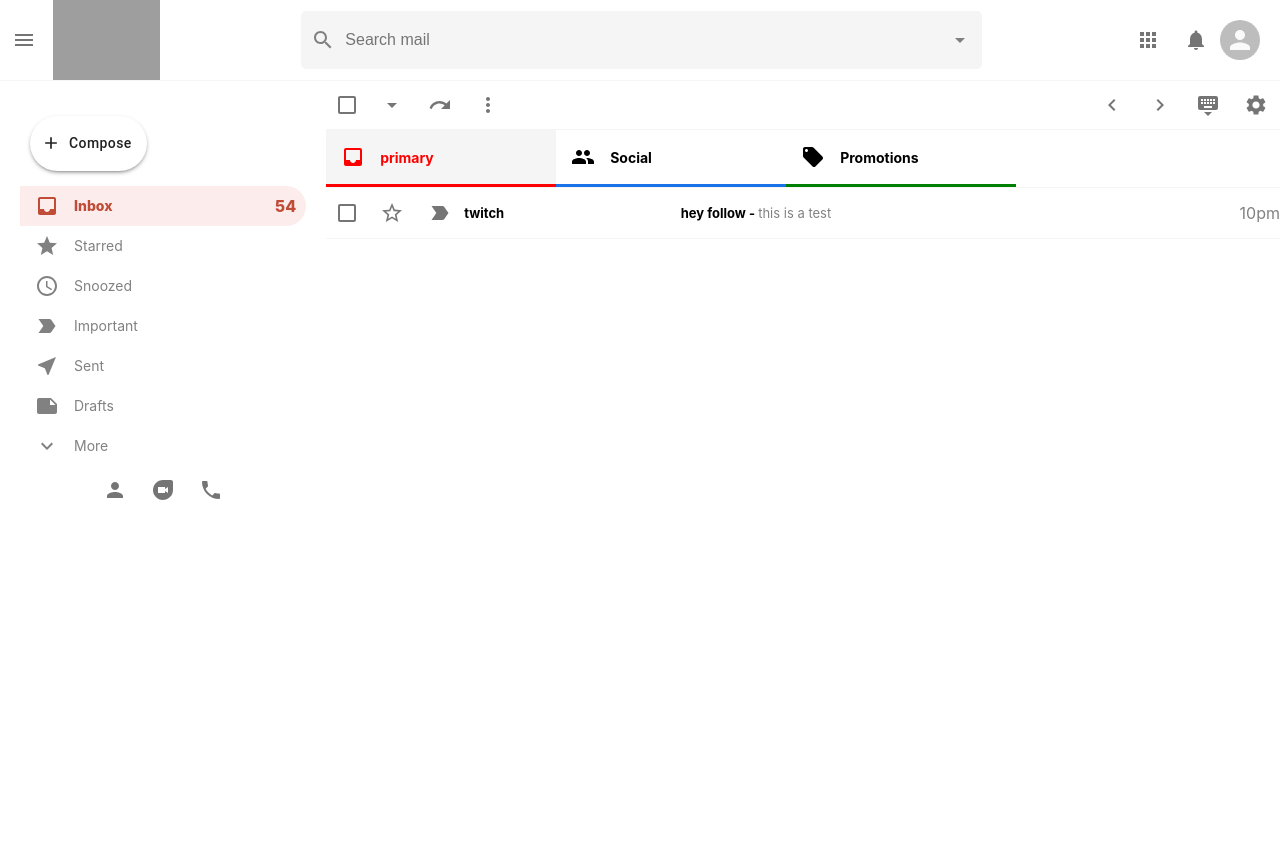
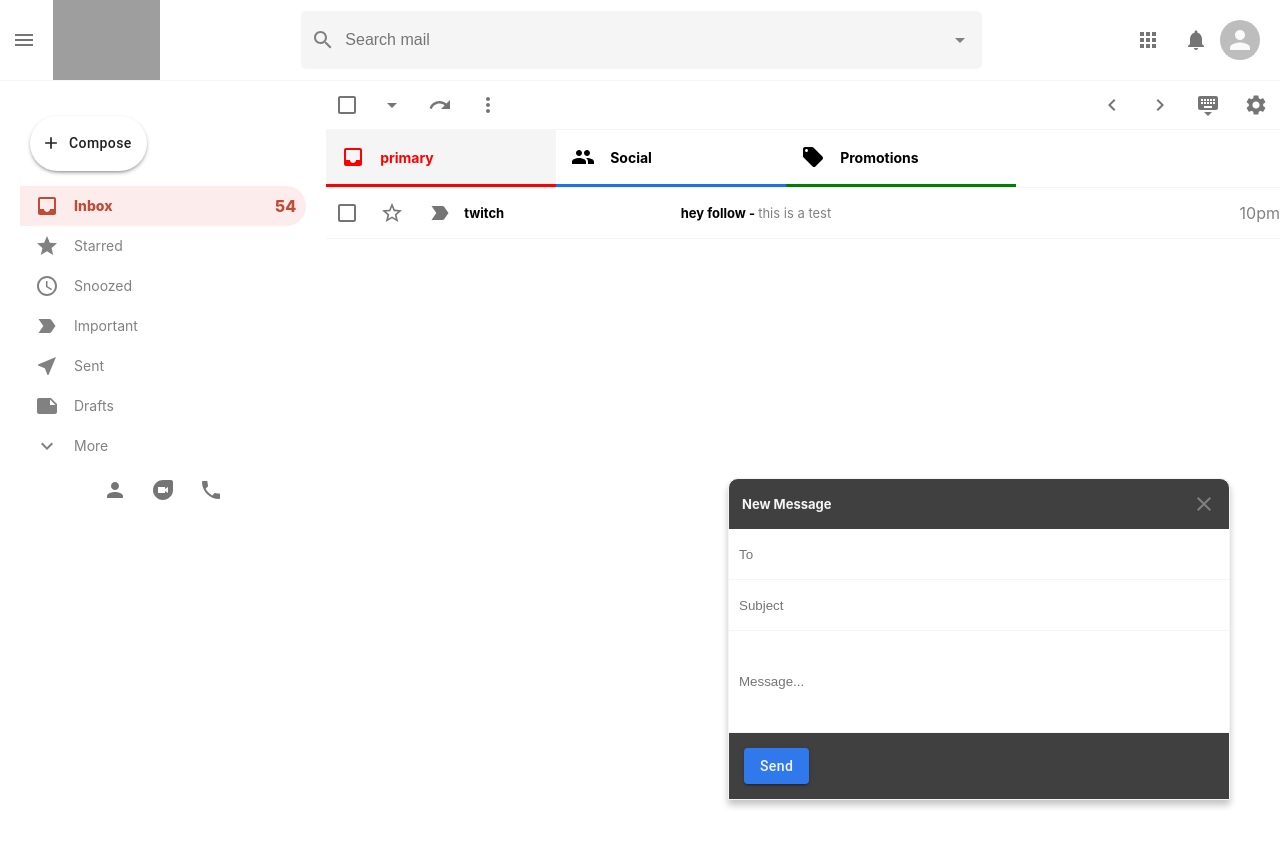
Before and after one commit to piteeeeerek27/Gmail, a React (Create React App) app: page / in a window 1280 px wide. Both pictures are taken after a click on the button "Compose". Shown: the top 846 px of the page. Built offline with nearby package versions, Linux system fonts and the light colour scheme; grey boxes are pictures that could not be loaded.

Commit message:
firebase

```diff
--- a/package.json
+++ b/package.json
@@ -12,6 +12,7 @@
     "firebase": "^8.2.1",
     "react": "^17.0.1",
     "react-dom": "^17.0.1",
+    "react-hook-form": "^6.13.1",
     "react-redux": "^7.2.2",
     "react-router-dom": "^5.2.0",
     "react-scripts": "4.0.1"
--- a/src/App.js
+++ b/src/App.js
@@ -5,8 +5,12 @@ import Sidebar from './compo/Sidebar';
 import { BrowserRouter as Router, Switch, Route, Link } from 'react-router-dom';
 import Mail from './compo/Mail';
 import EmailList from './compo/EmailList';
+import SendMail from './compo/SendMail';
+import { selectSendMessageIsOpen } from './features/mailSlice';
+import { useSelector } from 'react-redux';
 
 const App = () => {
+	const sendMessageIsOpen = useSelector(selectSendMessageIsOpen);
 	return (
 		<Router>
 			<div className='app'>
@@ -23,6 +27,8 @@ const App = () => {
 						</Route>
 					</Switch>
 				</div>
+
+				{sendMessageIsOpen && <SendMail />}
 			</div>
 		</Router>
 	);
--- a/src/app/store.js
+++ b/src/app/store.js
@@ -1,8 +1,8 @@
 import { configureStore } from '@reduxjs/toolkit';
-import counterReducer from '../features/counterSlice';
+import mailReducer from '../features/mailSlice';
 
 export default configureStore({
 	reducer: {
-		counter: counterReducer,
+		mail: mailReducer,
 	},
 });
--- /dev/null
+++ b/src/compo/SendMail.js
@@ -0,0 +1,69 @@
+import React from 'react';
+import '../styles/SendMail.css';
+import CloseIcon from '@material-ui/icons/Close';
+import { Button } from '@material-ui/core';
+import { useForm } from 'react-hook-form';
+import { useDispatch } from 'react-redux';
+import { closeSendMessage } from '../features/mailSlice';
+
+function SendMail() {
+	const { register, handleSubmit, watch, errors } = useForm();
+
+	const onSubmit = (formData) => {
+		console.log(formData);
+	};
+
+	const dispatch = useDispatch();
+
+	return (
+		<div className='sendMail'>
+			<div className='sendMail__header'>
+				<h3>New Message</h3>
+				<CloseIcon
+					onClick={() => dispatch(closeSendMessage())}
+					className='sendMail__close'
+				/>
+			</div>
+
+			<form onSubmit={handleSubmit(onSubmit)}>
+				<input
+					name='to'
+					type='email'
+					placeholder='To'
+					ref={register({ required: true })}
+				/>
+
+				{errors.to && <p className='sendMail__error'>To is Required!</p>}
+
+				<input
+					name='subject'
+					type='text'
+					placeholder='Subject'
+					ref={register({ required: true })}
+				/>
+				{errors.to && <p className='sendMail__error'>Subject is Required!</p>}
+				<input
+					name='message'
+					type='text'
+					placeholder='Message...'
+					className='sendMail__message'
+					ref={register({ required: true })}
+				/>
+				{errors.to && <p className='sendMail__error'>Message is Required!</p>}
+
+				<div className='sendMail__options'>
+					<Button
+						className='sendMail__send'
+						type='submit'
+						variant='contained'
+						color='primary'
+					>
+						Send
+					</Button>
+				</div>
+			</form>
+		</div>
+	);
+}
+
+export default SendMail;
--- a/src/compo/Sidebar.js
+++ b/src/compo/Sidebar.js
@@ -13,11 +13,15 @@ import ExpandMoreIcon from '@material-ui/icons/ExpandMore';
 import PersonIcon from '@material-ui/icons/Person';
 import DuoIcon from '@material-ui/icons/Duo';
 import PhoneIcon from '@material-ui/icons/Phone';
+import { useDispatch } from 'react-redux';
+import { openSendMessage } from '../features/mailSlice';
 
 const Sidebar = () => {
+	const dispatch = useDispatch();
 	return (
 		<div className='sidebar'>
 			<Button
+				onClick={() => dispatch(openSendMessage())}
 				className='sidebar__compose'
 				startIcon={<AddIcon fontSize='large' />}
 			>
--- a/src/features/counterSlice.js
+++ /dev/null
@@ -1,31 +0,0 @@
-import { createSlice } from '@reduxjs/toolkit';
-
-export const userSlice = createSlice({
-	name: 'user',
-	initialState: {
-		value: 0,
-	},
-	reducers: {
-		increment: (state) => {
-			state.value += 1;
-		},
-		decrement: (state) => {
-			state.value -= 1;
-		},
-		incrementByAmount: (state, action) => {
-			state.value += action.payload;
-		},
-	},
-});
-
-export const { increment, decrement, incrementByAmount } = userSlice.actions;
-
-export const incrementAsync = (amount) => (dispatch) => {
-	setTimeout(() => {
-		dispatch(incrementByAmount(amount));
-	}, 1000);
-};
-
-export const selectCount = (state) => state.user.value;
-
-export default userSlice.reducer;
--- /dev/null
+++ b/src/features/mailSlice.js
@@ -0,0 +1,22 @@
+import { createSlice } from '@reduxjs/toolkit';
+
+export const mailSlice = createSlice({
+	name: 'mail',
+	initialState: {
+		sendMessageIsOpen: false,
+	},
+	reducers: {
+		openSendMessage: (state) => {
+			state.sendMessageIsOpen = true;
+		},
+		closeSendMessage: (state) => {
+			state.sendMessageIsOpen = false;
+		},
+	},
+});
+
+export const { openSendMessage, closeSendMessage } = mailSlice.actions;
+
+export const selectSendMessageIsOpen = (state) => state.mail.sendMessageIsOpen;
+
+export default mailSlice.reducer;
--- /dev/null
+++ b/src/styles/SendMail.css
@@ -0,0 +1,56 @@
+.sendMail {
+	position: absolute;
+	bottom: 0;
+	right: 50px;
+	background: #404040;
+	width: 40%;
+	height: 40%;
+	max-width: 500px;
+	border-top-left-radius: 10px;
+	border-top-right-radius: 10px;
+	display: flex;
+	flex-direction: column;
+	border: 1px solid whitesmoke;
+	box-shadow: 0px 5px 7px 0px rgba(0, 0, 0, 0.24);
+}
+.sendMail > form {
+	display: flex;
+	flex: 1;
+	flex-direction: column;
+}
+.sendMail > form > input {
+	height: 30px;
+	padding: 10px;
+	border: none;
+	border-bottom: 1px solid whitesmoke;
+	outline: none;
+}
+.sendMail__header {
+	padding: 13px;
+	display: flex;
+	justify-content: space-between;
+	align-items: center;
+	color: gray;
+}
+.sendMail__header > h3 {
+	color: whitesmoke;
+	font-size: 13px;
+}
+.sendMail__send {
+	background: #3079ed !important;
+	text-transform: capitalize !important;
+	margin: 15px !important;
+	color: whitesmoke !important;
+}
+.sendMail__close {
+	cursor: pointer;
+}
+.sendMail__message {
+	flex: 1;
+}
+.sendMail__error {
+	background: white;
+	color: red;
+	text-align: right;
+	padding: 2px;
+}
```
Also changed, not shown: src/compo/firebase.js (added, +14 -0 lines), 2 other files (tests, documents, lock files or other folders).
